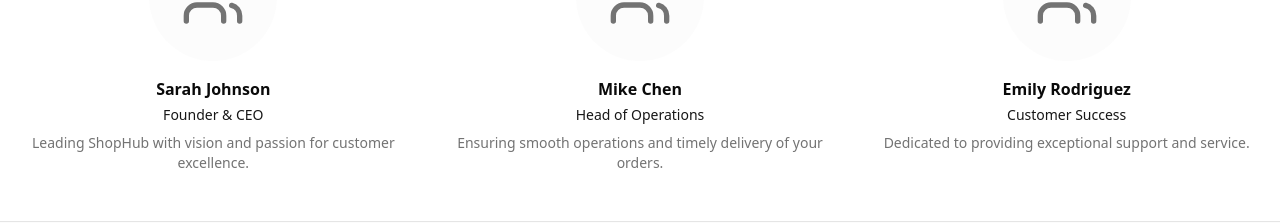
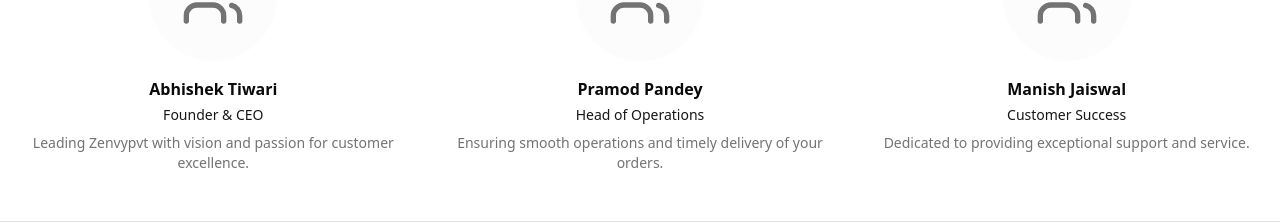
Before and after one commit to Mishrashubham10/zenvypvt, a Next.js app: page /about in a window 1280 px wide. Shown: the part 1104-1327 px from the top of the page. Built offline with nearby package versions, Linux system fonts and the light colour scheme.

Commit message:
email configuration added to the codebase

```diff
--- a/src/app/about/page.tsx
+++ b/src/app/about/page.tsx
@@ -105,10 +105,10 @@ export default function AboutUs() {
             <div className="bg-muted/30 rounded-full w-32 h-32 mx-auto mb-4 flex items-center justify-center">
               <Users className="h-16 w-16 text-muted-foreground" />
             </div>
-            <h3 className="font-semibold mb-1">Sarah Johnson</h3>
+            <h3 className="font-semibold mb-1">Abhishek Tiwari</h3>
             <p className="text-sm text-primary mb-2">Founder & CEO</p>
             <p className="text-sm text-muted-foreground">
-              Leading ShopHub with vision and passion for customer excellence.
+              Leading Zenvypvt with vision and passion for customer excellence.
             </p>
           </div>
 
@@ -116,7 +116,7 @@ export default function AboutUs() {
             <div className="bg-muted/30 rounded-full w-32 h-32 mx-auto mb-4 flex items-center justify-center">
               <Users className="h-16 w-16 text-muted-foreground" />
             </div>
-            <h3 className="font-semibold mb-1">Mike Chen</h3>
+            <h3 className="font-semibold mb-1">Pramod Pandey</h3>
             <p className="text-sm text-primary mb-2">Head of Operations</p>
             <p className="text-sm text-muted-foreground">
               Ensuring smooth operations and timely delivery of your orders.
@@ -127,7 +127,7 @@ export default function AboutUs() {
             <div className="bg-muted/30 rounded-full w-32 h-32 mx-auto mb-4 flex items-center justify-center">
               <Users className="h-16 w-16 text-muted-foreground" />
             </div>
-            <h3 className="font-semibold mb-1">Emily Rodriguez</h3>
+            <h3 className="font-semibold mb-1">Manish Jaiswal</h3>
             <p className="text-sm text-primary mb-2">Customer Success</p>
             <p className="text-sm text-muted-foreground">
               Dedicated to providing exceptional support and service.
```
